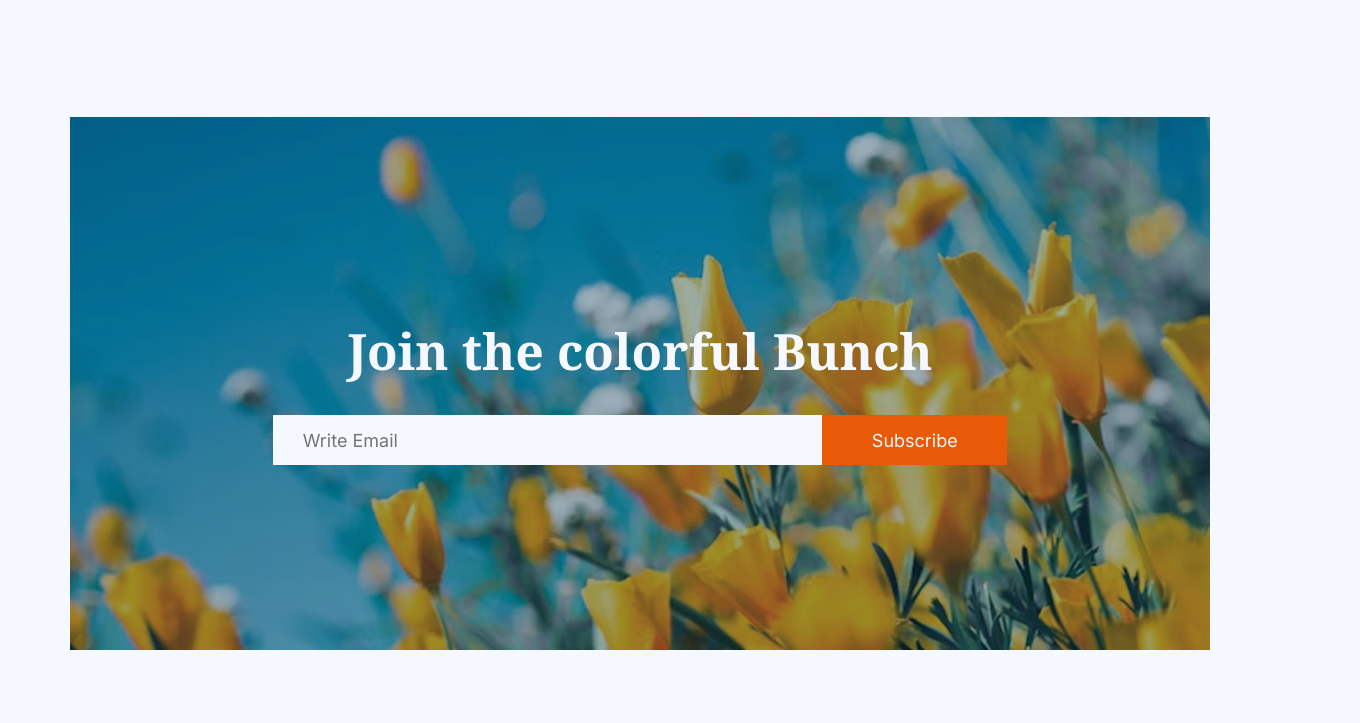
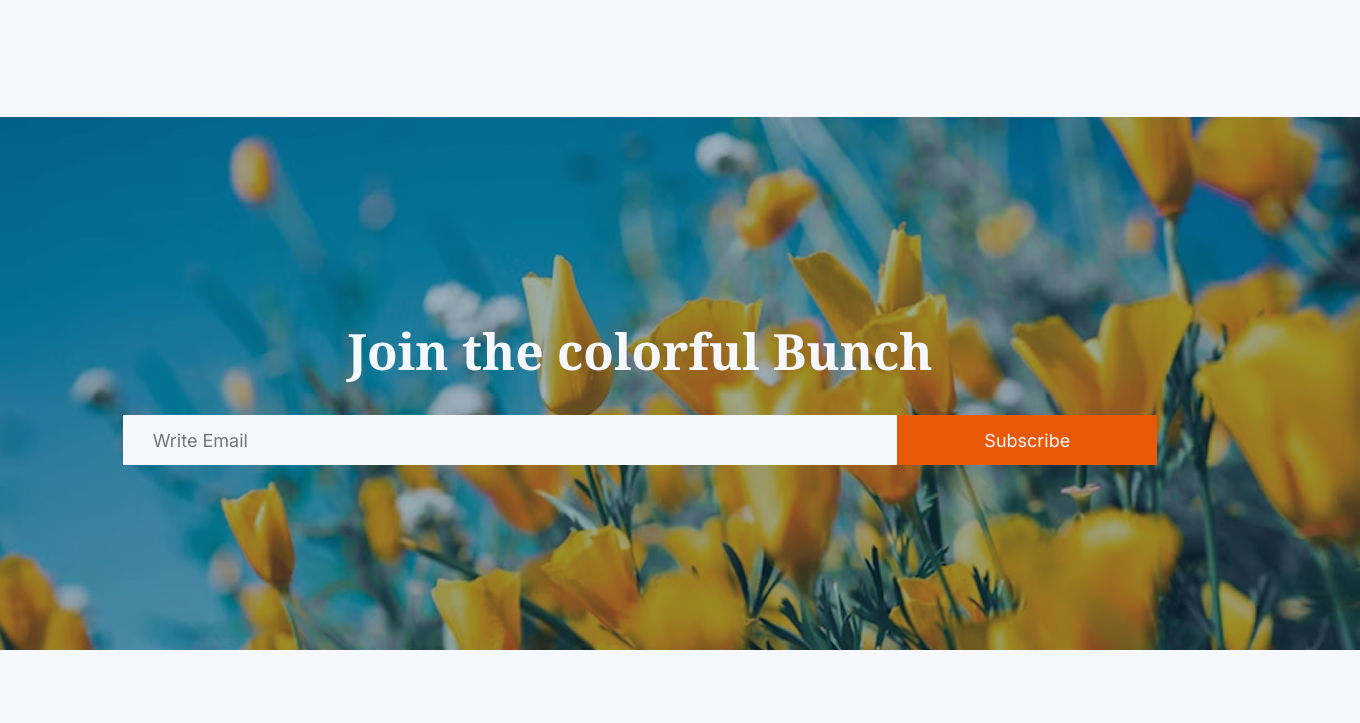
Before and after one commit to abisekmohammad/Responsive-Flowers-main, a plain HTML site: page index.html in a window 1280 px wide. Shown: the part 3529-4252 px from the top of the page, 1360 px wide, since content can reach past the window. Drawn offline with Linux system fonts and the light colour scheme.

Commit message:
all done

```diff
--- a/index.html
+++ b/index.html
@@ -168,8 +168,8 @@
     <section>
         <div class="join">
             <h2>Join the colorful Bunch</h2>
-            <input class="email1" type="email" name="email" id="" placeholder="Write Email">
-            <input class="btn2" type="button" value="Subscribe" >
+            <input class="email1" type="email" name="email" id="" placeholder="Write Email" required>
+            <input class="btn2" type="submit" value="Subscribe">
         </div>
     </section>
 
--- a/style/style.css
+++ b/style/style.css
@@ -244,7 +244,7 @@ nav ul li a{
     font-size: 24px;
 }
 .join{
-    margin: 120px 0px 80px 0px;
+    margin: 120px -150px 80px -150px;
     align-items: center;
     text-align: center;
     background-image: url(../assets/news-letter-bg.png);
```
